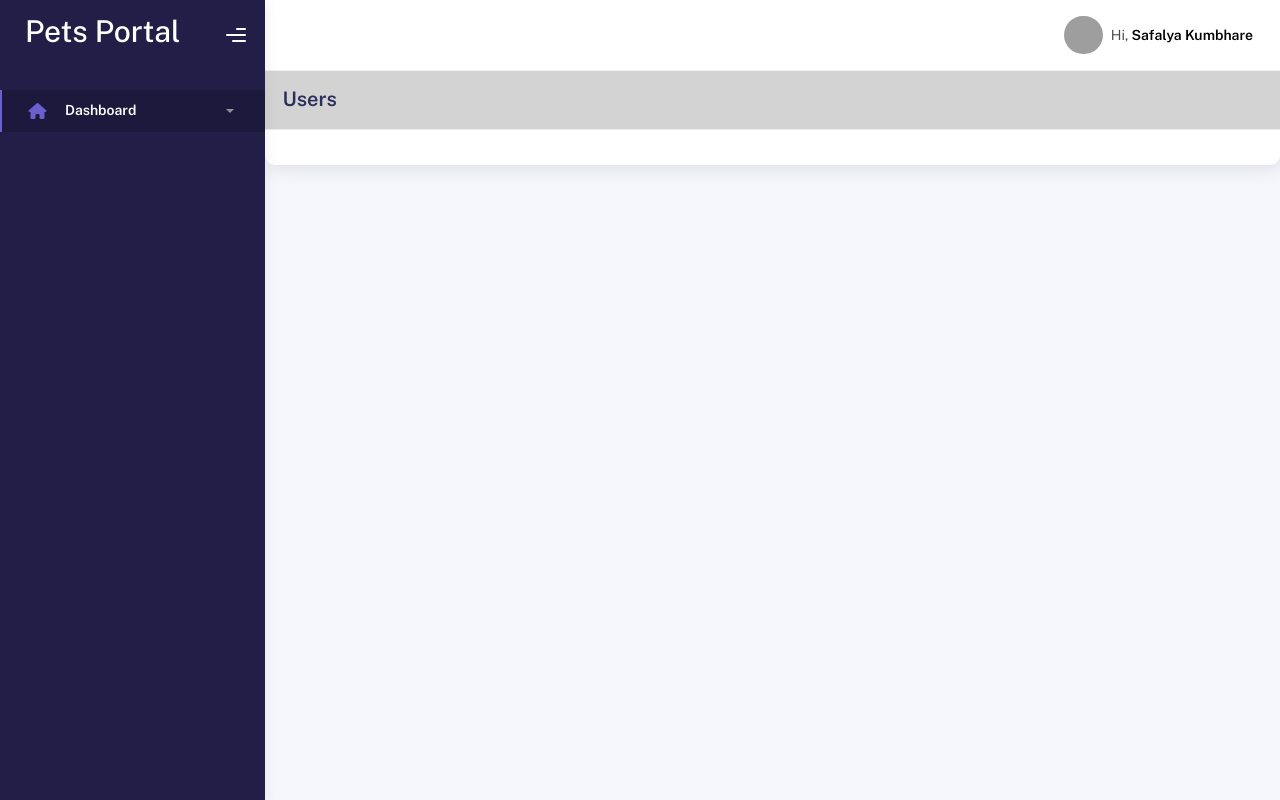
After one commit to safalyakumbhare/Pet_Portal, a PHP site: page /user_view.php in a window 1280 px wide. The commit adds this page. Run offline with PHP 8.4, Linux system fonts and the light colour scheme; a user stored in the database is signed in; data comes from the database, SQL or seed files in the repository; data that the repository does not hold is empty; some libraries are stand-ins or nearby versions; grey boxes are pictures that could not be loaded.

Commit message:
user table

```diff
--- a/common/sidebar.php
+++ b/common/sidebar.php
@@ -223,7 +223,7 @@ if (!isset($_SESSION['logged_in'])) {
                                         <div class="collapse" id="dashboard">
                                             <ul class="nav nav-collapse">
                                                 <li>
-                                                    <a href="pet_owners.php">
+                                                    <a href="user_table.php">
                                                         <span class="sub-item">Pet's Owners</span>
                                                     </a>
                                                 </li>
--- /dev/null
+++ b/user_view.php
@@ -0,0 +1,74 @@
+<!DOCTYPE html>
+<html lang="en">
+
+<head>
+    <meta http-equiv="X-UA-Compatible" content="IE=edge" />
+    <title>Pets Portal - Dashboard</title>
+    <meta content="width=device-width, initial-scale=1.0, shrink-to-fit=no" name="viewport" />
+    <link rel="icon" href="/assets/images/kaiadmin/favicon.ico" type="image/x-icon" />
+
+    <link rel="stylesheet" href="https://cdnjs.cloudflare.com/ajax/libs/font-awesome/6.6.0/css/all.min.css"
+        integrity="sha512-Kc323vGBEqzTmouAECnVceyQqyqdsSiqLQISBL29aUW4U/M7pSPA/gEUZQqv1cwx4OnYxTxve5UMg5GT6L4JJg=="
+        crossorigin="anonymous" referrerpolicy="no-referrer" />
+
+    <!-- Fonts and icons -->
+    <script src="/assets/js/dashboard_js/plugin/webfont/webfont.min.js"></script>
+    <script>
+        WebFont.load({
+            google: { families: ["Public Sans:300,400,500,600,700"] },
+            custom: {
+                families: [
+                    "Font Awesome 5 Solid",
+                    "Font Awesome 5 Regular",
+                    "Font Awesome 5 Brands",
+                    "simple-line-icons",
+                ],
+                urls: ["/assets/css/dashboard_css/fonts.min.css"],
+            },
+            active: function () {
+                sessionStorage.fonts = true;
+            },
+        });
+    </script>
+
+    <!-- CSS Files -->
+    <link rel="stylesheet" href="/assets/css/dashboard_css/bootstrap.min.css" />
+    <link rel="stylesheet" href="/assets/css/dashboard_css/plugins.min.css" />
+    <link rel="stylesheet" href="/assets/css/dashboard_css/kaiadmin.min.css" />
+    <!-- <link rel="stylesheet" href="//assets/css/dashboard_css/"> -->
+
+    <!-- CSS Just for demo purpose, don't include it in your project -->
+    <link rel="stylesheet" href="/assets/css/dashboard_css/demo.css" />
+
+</head>
+
+<body>
+    <div class="wrapper">
+
+        <!-- Including sidebar and navbar -->
+        <?php
+        include("common/sidebar.php");
+
+        if ($row['role_id'] == 1) {
+
+
+            ?>
+
+            <div class="container">
+                <!-- Content -->
+                <div class="row">
+                    <div class="col-md-12">
+                        <div class="card">
+                            <div class="card-header" style="background-color:lightgray;">
+                                <h4 class="card-title">Users</h4>
+                            </div>
+                            <div class="card-body">
+                            </div>
+                        </div>
+                    </div>
+
+                    <?php
+
+        }
+        ?>
+            </div>
```
Also changed, not shown: pet_owners.php (deleted, +0 -134 lines), user_table.php (added, +148 -0 lines).
